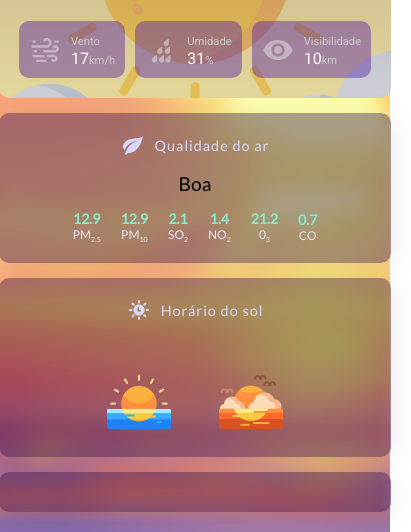
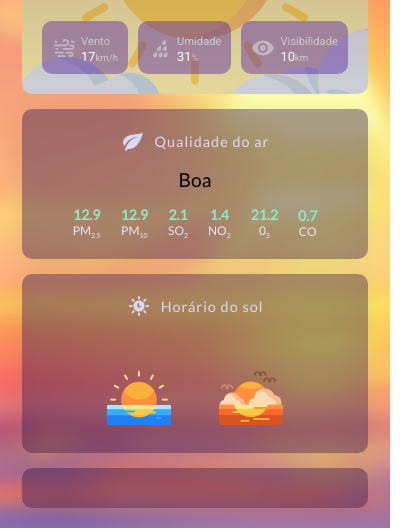
Before and after one commit to HigorTuretta/WeatherApp, a website built with Vite: page index.html in a window 390 px wide. Shown: the part 444-976 px from the top of the page, 411 px wide, since content can reach past the window. Built offline with nearby package versions, Linux system fonts and the light colour scheme; no server answers.

Commit message:
some responsivity adjustments

```diff
--- a/assets/styles/temperatureBlock.css
+++ b/assets/styles/temperatureBlock.css
@@ -187,3 +187,32 @@
     margin-bottom: 2rem;
   }
 }
+
+@media screen and (max-width: 445px) {
+  .statistics-block svg {
+    width: 24px;
+    height: 24px;
+    filter: grayscale(100%) !important;
+    margin-right: 5px;
+  }
+  #wind-tax{
+    font-size: 0.8rem;
+  }
+  #wind-tax > span{
+    font-size: 0.6rem;
+  }
+
+  #moisture-tax{
+    font-size: 0.8rem;
+  }
+  #moisture-tax > span{
+    font-size: 0.6rem;
+  }
+  #visibility-tax{
+    font-size: 0.8rem;
+  }
+  #visibility-tax > span{
+    font-size: 0.6rem;
+  }
+
+}
```
